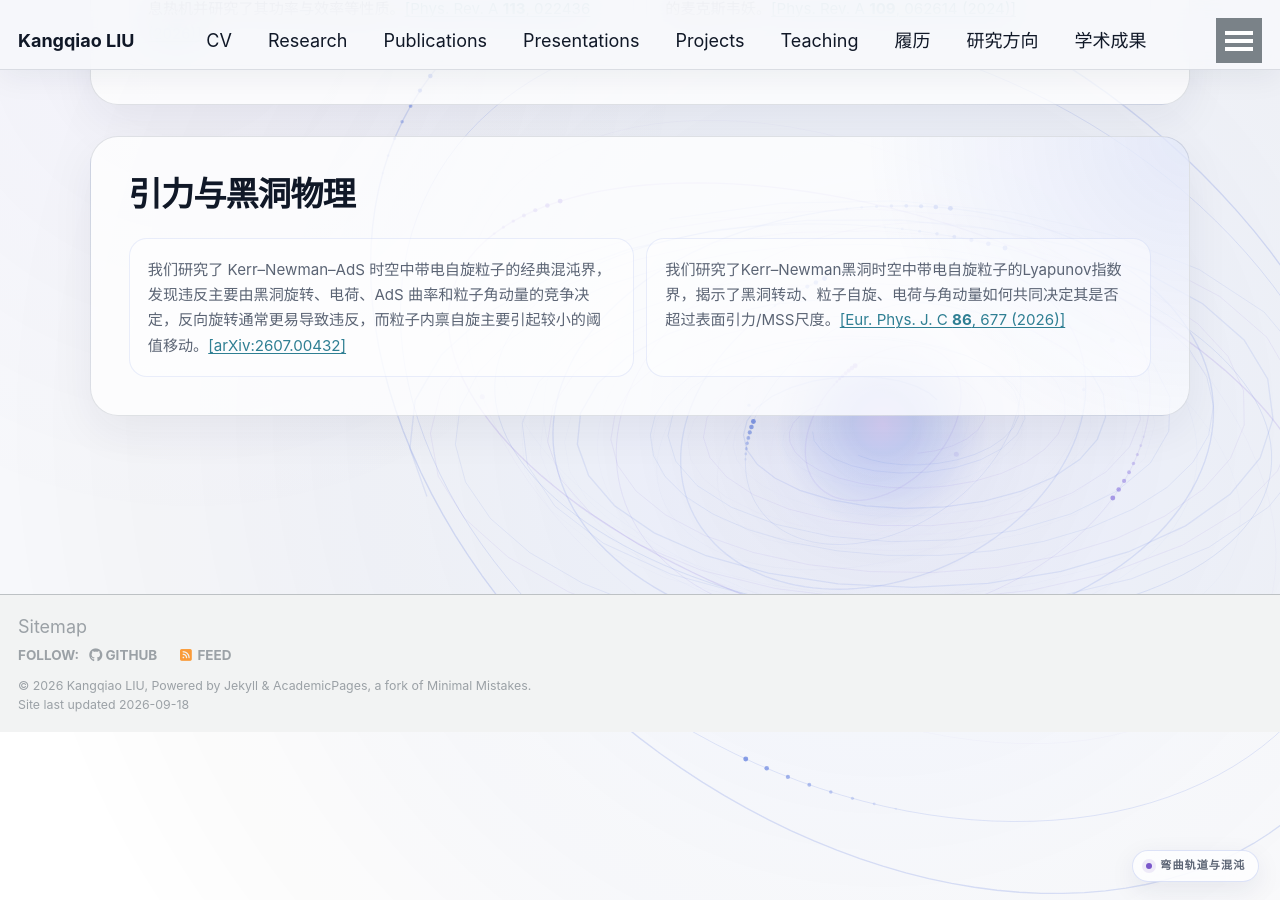
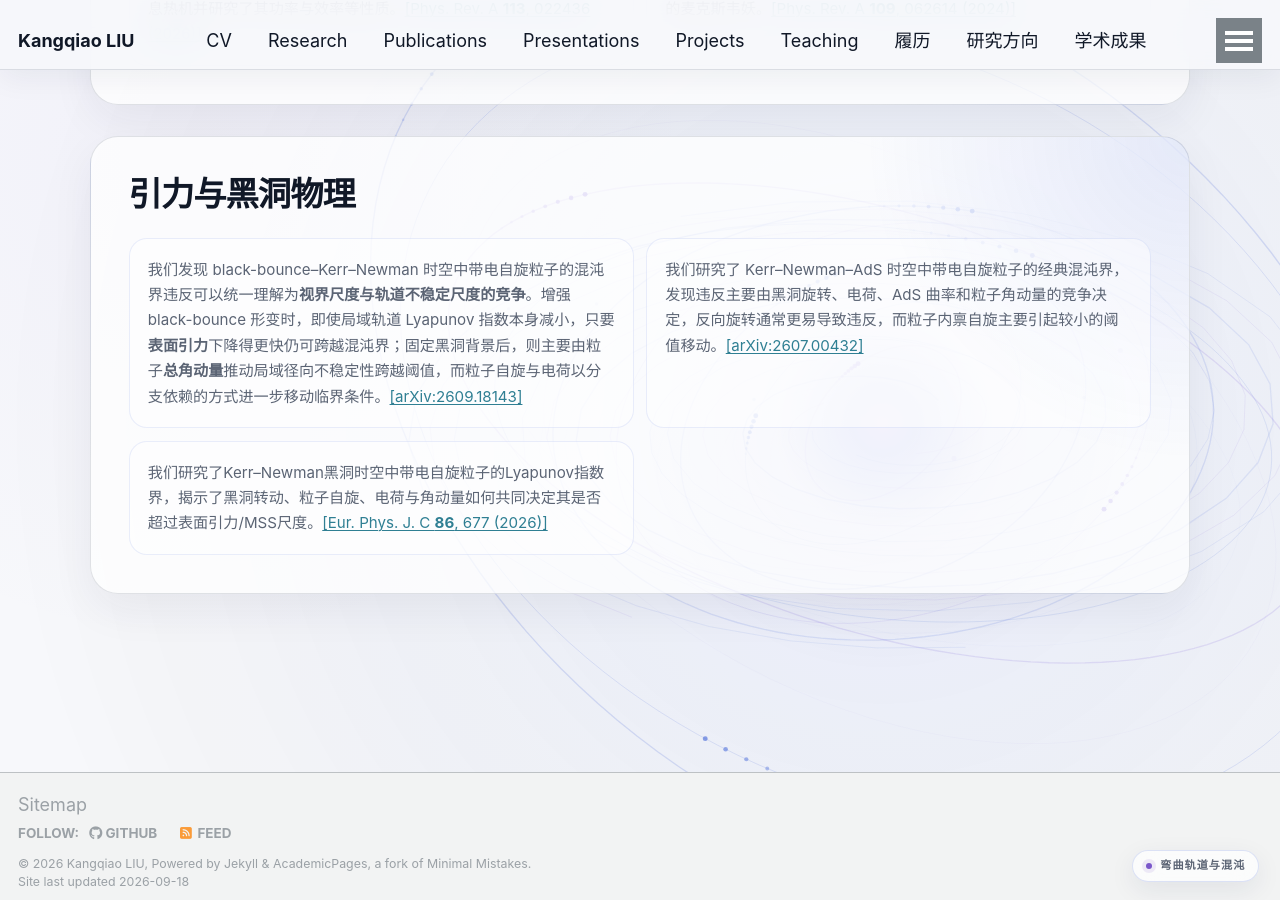
Before and after one commit to KangqiaoLiu/KangqiaoLiu.github.io, a Jekyll site: the page built from _pages/research_zh.md, in a window 1280 px wide and 900 px high, scrolled down 1716 px. Built offline with Jekyll 4.4.1, drawn with Linux system fonts in a browser that asks for light colours.

Commit message:
Add black-bounce chaos result to Chinese research page

```diff
--- a/_pages/research_zh.md
+++ b/_pages/research_zh.md
@@ -26,5 +26,6 @@ redirect_from:
   * 基于62量子比特超导电路，我们实现了第一个基于孤立量子多体系统的麦克斯韦妖。[[Phys. Rev. A **109**, 062614 (2024)]](https://journals.aps.org/pra/abstract/10.1103/PhysRevA.109.062614)
 
 * **引力与黑洞物理**
+  * 我们发现 black-bounce–Kerr–Newman 时空中带电自旋粒子的混沌界违反可以统一理解为**视界尺度与轨道不稳定尺度的竞争**。增强 black-bounce 形变时，即使局域轨道 Lyapunov 指数本身减小，只要**表面引力**下降得更快仍可跨越混沌界；固定黑洞背景后，则主要由粒子**总角动量**推动局域径向不稳定性跨越阈值，而粒子自旋与电荷以分支依赖的方式进一步移动临界条件。[[arXiv:2609.18143]](https://arxiv.org/abs/2609.18143)
   * 我们研究了 Kerr–Newman–AdS 时空中带电自旋粒子的经典混沌界，发现违反主要由黑洞旋转、电荷、AdS 曲率和粒子角动量的竞争决定，反向旋转通常更易导致违反，而粒子内禀自旋主要引起较小的阈值移动。[[arXiv:2607.00432]](https://arxiv.org/abs/2607.00432)
   * 我们研究了Kerr–Newman黑洞时空中带电自旋粒子的Lyapunov指数界，揭示了黑洞转动、粒子自旋、电荷与角动量如何共同决定其是否超过表面引力/MSS尺度。[[Eur. Phys. J. C **86**, 677 (2026)]](https://doi.org/10.1140/epjc/s10052-026-15894-8)
```
